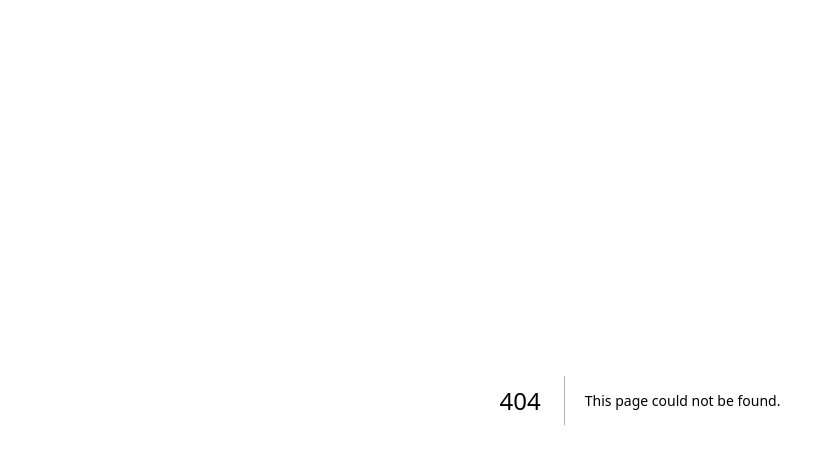
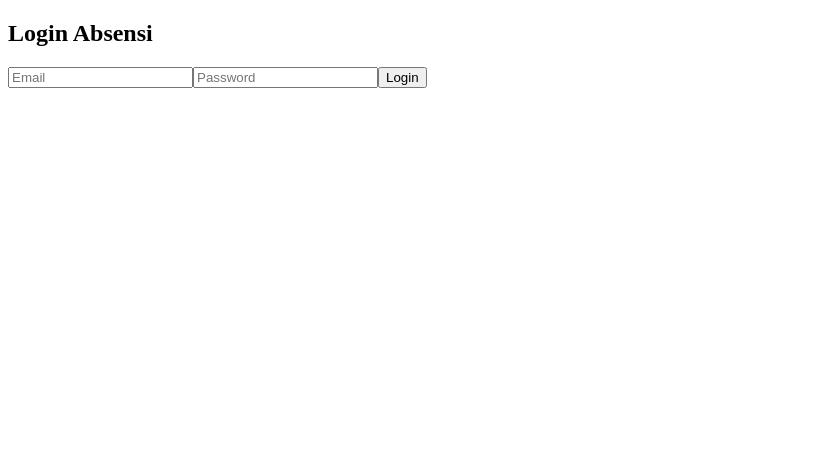
Before and after one commit to https2025/ABSENSI-SEKOLAH, a Next.js app: page /login in a window 1280 px wide. Before the commit this address had no page. Shown: the top 464 px of the page, without its empty margins (0-835 px from the left). Built offline with nearby package versions, Linux system fonts and the light colour scheme.

Commit message:
Create login.js

```diff
--- /dev/null
+++ b/pages/login.js
@@ -0,0 +1,28 @@
+import { useState } from 'react';
+import { signInWithEmailAndPassword } from 'firebase/auth';
+import { auth } from '../lib/firebase';
+import { useRouter } from 'next/router';
+
+export default function Login() {
+  const [email, setEmail] = useState('');
+  const [password, setPassword] = useState('');
+  const router = useRouter();
+
+  const handleLogin = async () => {
+    try {
+      await signInWithEmailAndPassword(auth, email, password);
+      router.push('/');
+    } catch (err) {
+      alert('Login gagal: ' + err.message);
+    }
+  };
+
+  return (
+    <div>
+      <h2>Login Absensi</h2>
+      <input placeholder="Email" onChange={(e) => setEmail(e.target.value)} />
+      <input type="password" placeholder="Password" onChange={(e) => setPassword(e.target.value)} />
+      <button onClick={handleLogin}>Login</button>
+    </div>
+  );
+}
```
